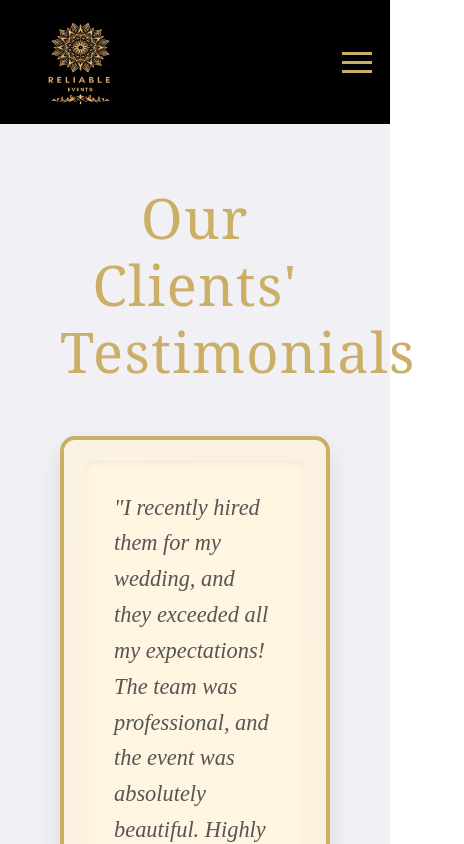
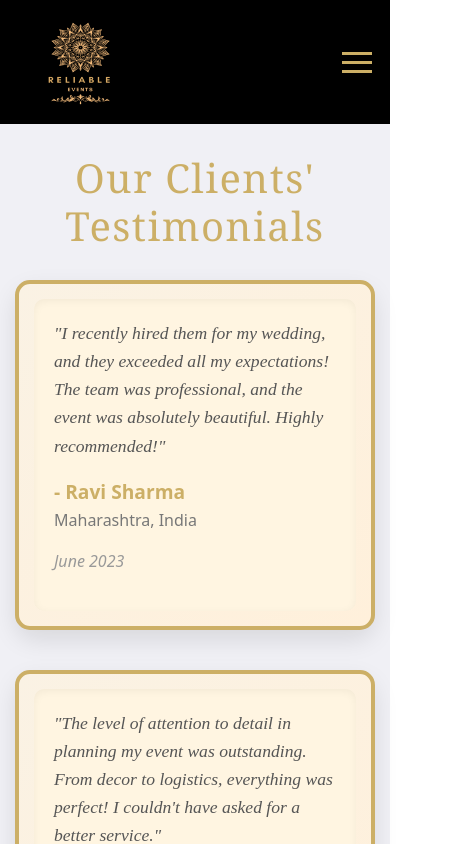
Before and after one commit to AnshulMenaria/Reliable-Events, a React (Create React App) app in the folder Front-End/: page /testimonials in a window 390 px wide. Shown: the top 844 px of the page, 464 px wide, since content can reach past the window. Built offline with nearby package versions, Linux system fonts and the light colour scheme.

Commit message:
Font Family

```diff
--- a/Front-End/src/Components/Layout/Footer.css
+++ b/Front-End/src/Components/Layout/Footer.css
@@ -46,7 +46,7 @@
 
 .footer-contact-wrapper a {
   color: #fafafa;
-  font-size: 1rem;
+  font-size: .9rem;
   text-decoration: none;
 }
 
@@ -57,6 +57,8 @@
 .footer-address-wrapper p {
   margin-bottom: 0.5rem;
   color: #fafafa;
+  font-size: 1.2rem !important;
+
 }
 
 .footer-copyright {
--- a/Front-End/src/Components/Pages/View More/Contact.css
+++ b/Front-End/src/Components/Pages/View More/Contact.css
@@ -7,7 +7,7 @@
   justify-content: center;
   align-items: center;
   background: linear-gradient(135deg, #f8f8f8 30%, #ffffff 100%);
-  font-family: 'Dancing Script', cursive; /* Curs ive font */
+  font-family: 'Dancing Script', cursive;
 
   padding: 50px 20px;
 }
--- a/Front-End/src/Components/Pages/View More/ServicesPage.css
+++ b/Front-End/src/Components/Pages/View More/ServicesPage.css
@@ -1,3 +1,4 @@
+
 #services-page {
   padding: 50px 0;
   margin-top: 70px;
@@ -27,7 +28,8 @@
 
 .service-image {
   width: 100%; /* Full width */
-  height: 300px; /* Fixed height for all images */
+  height: 350px; /* Fixed height for all images */
+  border-radius: 10px !important;
   object-fit: cover; /* Maintain aspect ratio and cover the container */
   box-shadow: 0px 4px 10px rgba(0, 0, 0, 0.1);
   transition: transform 0.5s ease;
@@ -41,9 +43,10 @@
 }
 
 .service-title {
-  font-size: 1.8rem;
+  font-size: 2rem !important;
   font-weight: bold;
   margin-bottom: 15px;
+  font-family: 'Dancing Script', cursive;
   color: #b29600; /* Gold color for titles */
 }
 
--- a/Front-End/src/Components/Pages/View More/TestimonialsPage.css
+++ b/Front-End/src/Components/Pages/View More/TestimonialsPage.css
@@ -81,9 +81,60 @@
   font-style: italic;
 }
 
-  /* Responsive Design */
+/* Responsive Design for Tablets */
 @media (max-width: 768px) {
   .testimonials-grid {
     grid-template-columns: 1fr;
   }
+
+  .testimonials-page-container {
+    padding: 40px 20px;
   }
+
+  .testimonial-feedback {
+    font-size: 1.2rem;
+  }
+
+  .testimonial-name {
+    font-size: 1.4rem;
+  }
+
+  .testimonial-location,
+  .testimonial-date {
+    font-size: 1.1rem;
+  }
+}
+
+/* Responsive Design for Mobile Phones */
+@media (max-width: 480px) {
+  .testimonials-page-container {
+    padding: 30px 15px;
+  }
+
+  .testimonials-heading {
+    font-size: 2.5rem;
+    margin-bottom: 30px;
+  }
+
+  .testimonial-feedback {
+    font-size: 1.1rem;
+    margin-bottom: 20px;
+  }
+
+  .testimonial-name {
+    font-size: 1.2rem;
+  }
+
+  .testimonial-location,
+  .testimonial-date {
+    font-size: 1rem;
+  }
+
+  .testimonial-frame {
+    padding: 15px;
+  }
+
+  .testimonial-content {
+    padding: 20px;
+  }
+}
--- a/Front-End/src/index.css
+++ b/Front-End/src/index.css
@@ -1,3 +1,6 @@
+@import url('https://fonts.googleapis.com/css2?family=Dancing+Script:wght@700&display=swap');
+
+
 body {
   margin: 0;
   font-family: -apple-system, BlinkMacSystemFont, 'Segoe UI', 'Roboto', 'Oxygen',
--- a/Front-End/src/index.js
+++ b/Front-End/src/index.js
@@ -4,6 +4,7 @@ import './index.css';
 import App from './App';
 import reportWebVitals from './reportWebVitals';
 import 'bootstrap/dist/css/bootstrap.min.css';
+
 
 const root = ReactDOM.createRoot(document.getElementById('root'));
 root.render(
```
Lines whose indentation alone changed are shown as unchanged.
